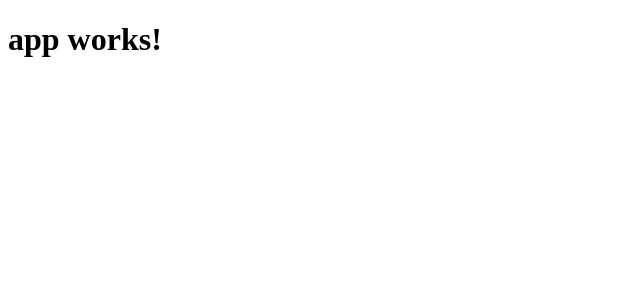
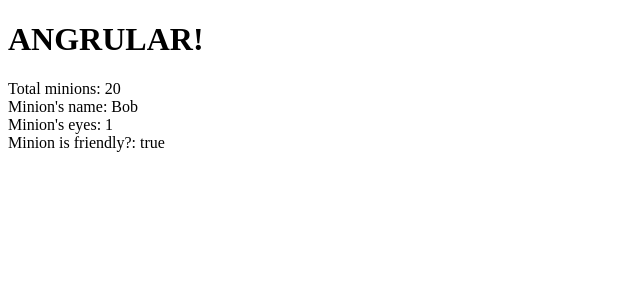
Before and after one commit to ivanros/ng-angrular, an Angular app: page / in a window 1280 px wide. Shown: the top 300 px of the page, without its empty margins (0-640 px from the left). Built offline with nearby package versions, Linux system fonts and the light colour scheme.

Commit message:
Viewing some typescript types and showing it on component's template

```diff
--- a/src/app/app.component.html
+++ b/src/app/app.component.html
@@ -1,3 +1,7 @@
 <h1>
-  {{title}}
+  {{ title }}
 </h1>
+<div>Total minions: {{ totalMinions }}</div>
+<div>Minion's name: {{ minion.name }}</div>
+<div>Minion's eyes: {{ minion.numberOfEyes }}</div>
+<div>Minion is friendly?: {{ minion.isFriendly }}</div>
--- a/src/app/app.component.ts
+++ b/src/app/app.component.ts
@@ -6,5 +6,11 @@ import { Component } from '@angular/core';
   styleUrls: ['./app.component.css']
 })
 export class AppComponent {
-  title = 'app works!';
+  public title: string = 'ANGRULAR!';
+  public totalMinions: number = 20;
+  private minion: any = {
+    name: <string> 'Bob',
+    numberOfEyes: <number> 1,
+    isFriendly: <boolean> true
+  };
 }
```
